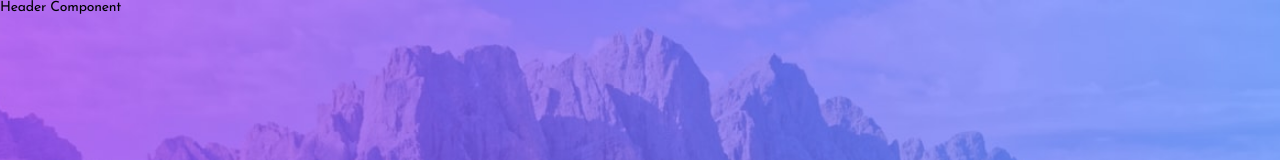
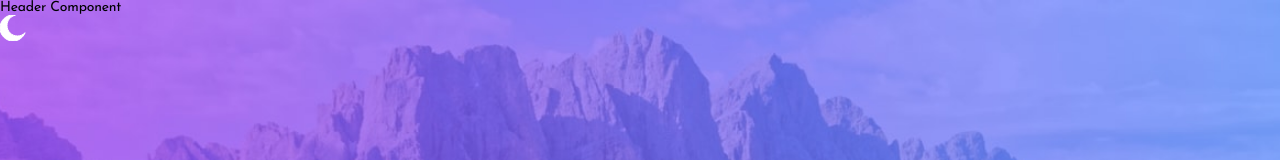
Before and after one commit to ronnypdev/Complex-Todo-App, a React (Vite) app: page / in a window 1280 px wide. Shown: the top 160 px of the page. Built offline with nearby package versions, Linux system fonts and the light colour scheme.

Commit message:
Fixed TypeScript SVG Bug

```diff
--- a/src/assets/components/Header.tsx
+++ b/src/assets/components/Header.tsx
@@ -1,4 +1,4 @@
-import { ReactComponent as MoonIcon } from "./icons/MoonIcon"
+import MoonIcon from "./icons/MoonIcon"
 
 export default function Header() {
   return (
@@ -7,7 +7,11 @@ export default function Header() {
         <div className="max-container h-full">
           <div>
             <h1>Header Component</h1>
-
+            <MoonIcon
+              fillColor="#FFFFFF"
+              stroke="#FFFFFF"
+              hoverState="hover:fill-white cursor-pointer"
+            />
           </div>
         </div>
       </header>
```
